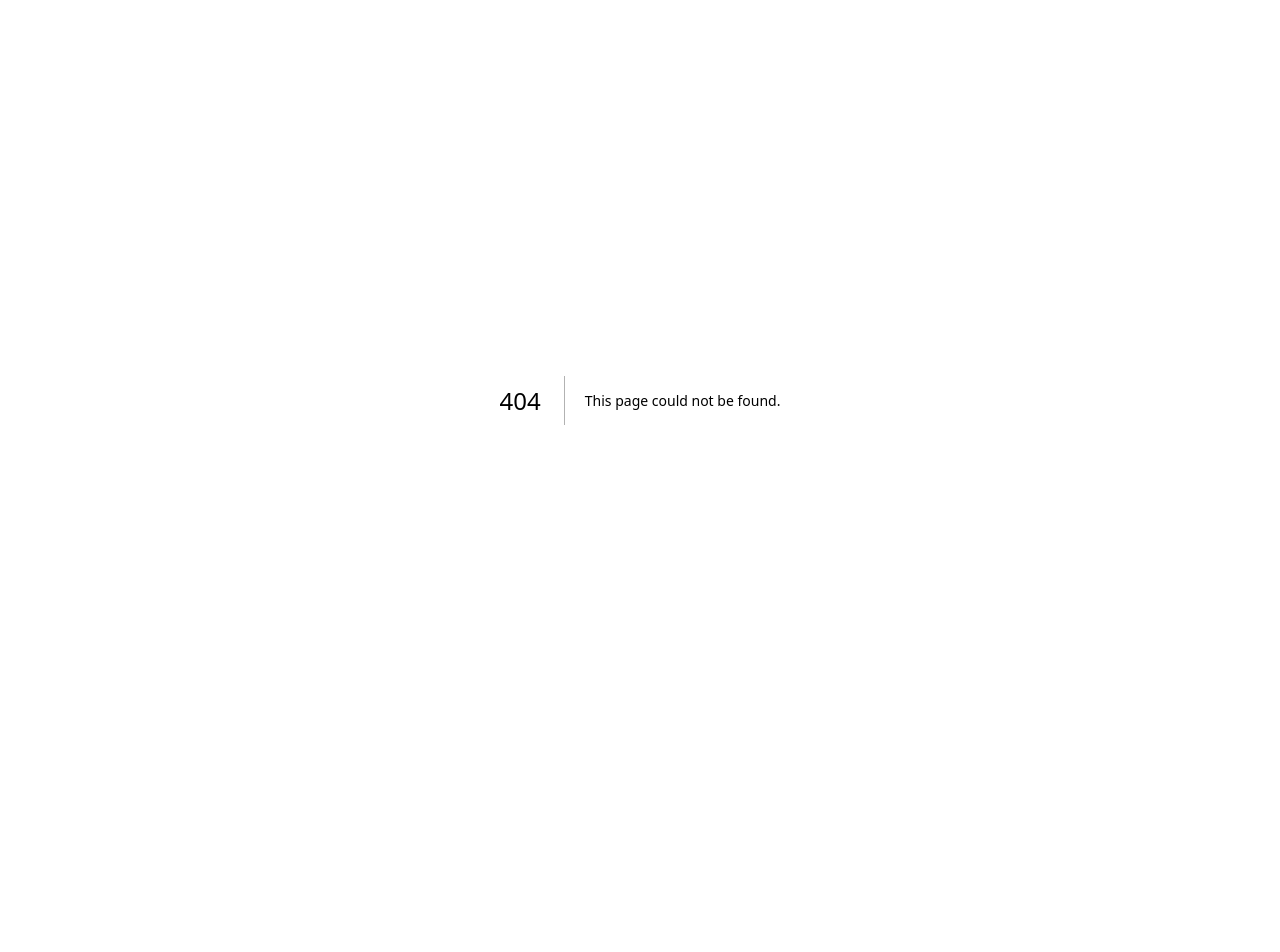
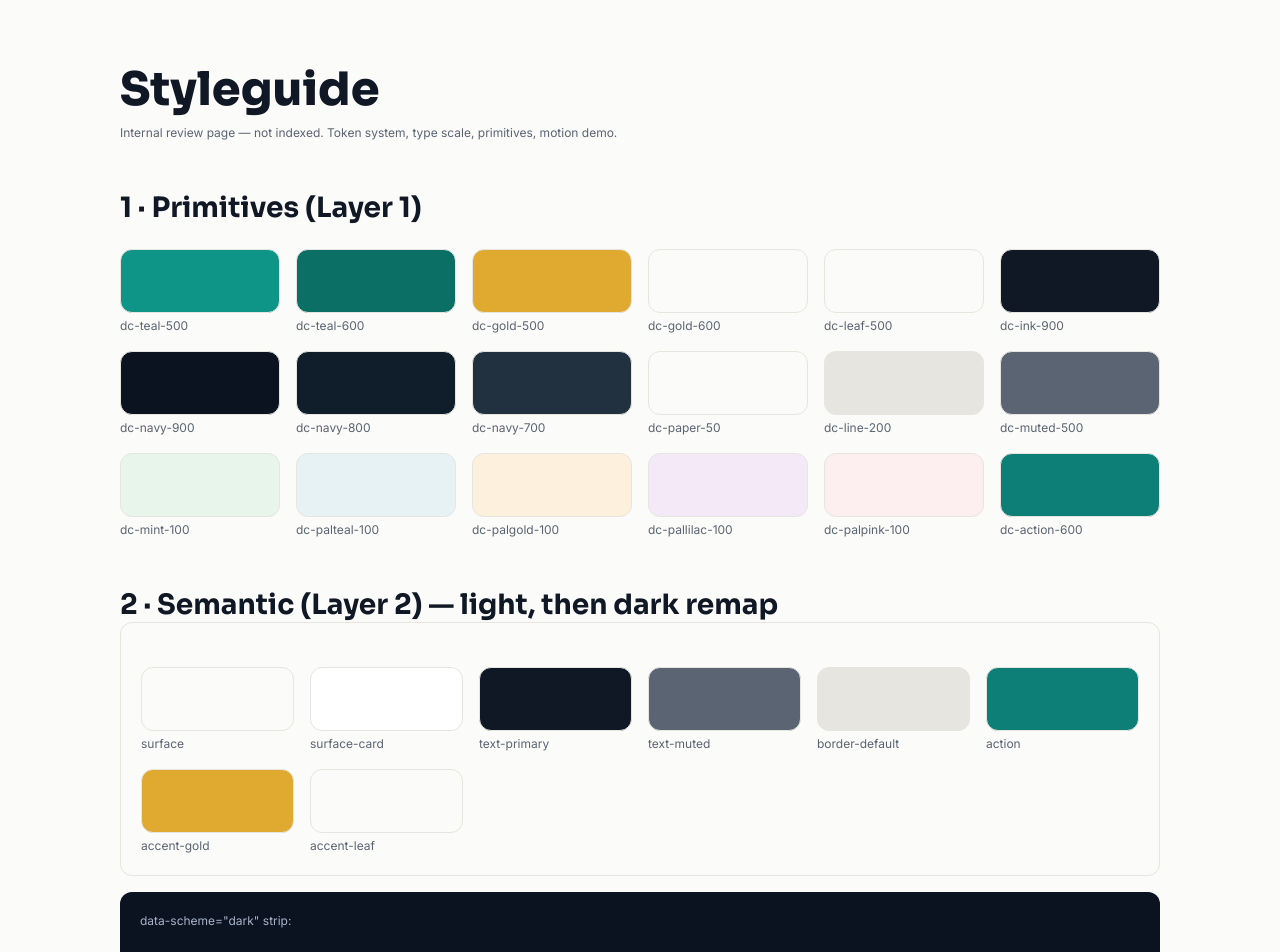
Before and after one commit to dhunganasaroj3/digital-chautari, a Next.js app: page /dev in a window 1280 px wide. Before the commit this address had no page. Shown: the top 952 px of the page. Before the commit the page ends 800 px from the top, so only its background shows below. Built offline with nearby package versions, Linux system fonts and the light colour scheme.

Commit message:
feat(dev): styleguide page at /dev, noindex (S1.10)

```diff
--- /dev/null
+++ b/app/dev/page.tsx
@@ -0,0 +1,200 @@
+import type { Metadata } from "next";
+import { Package, Sparkles } from "lucide-react";
+import { Eyebrow } from "@/components/ui/Eyebrow";
+import { GradientText } from "@/components/ui/GradientText";
+import { IconChip } from "@/components/ui/IconChip";
+import { Badge } from "@/components/ui/Badge";
+import { PillTag } from "@/components/ui/PillTag";
+import { Button } from "@/components/ui/Button";
+import { Card } from "@/components/ui/Card";
+import { StatBar } from "@/components/ui/StatBar";
+import { StaggerGroup } from "@/components/motion/StaggerGroup";
+
+export const metadata: Metadata = { robots: { index: false, follow: false } };
+
+const PRIMITIVES = [
+  "color-dc-teal-500",
+  "color-dc-teal-600",
+  "color-dc-gold-500",
+  "color-dc-gold-600",
+  "color-dc-leaf-500",
+  "color-dc-ink-900",
+  "color-dc-navy-900",
+  "color-dc-navy-800",
+  "color-dc-navy-700",
+  "color-dc-paper-50",
+  "color-dc-line-200",
+  "color-dc-muted-500",
+  "color-dc-mint-100",
+  "color-dc-palteal-100",
+  "color-dc-palgold-100",
+  "color-dc-pallilac-100",
+  "color-dc-palpink-100",
+  "color-dc-action-600",
+] as const;
+
+const SEMANTIC = [
+  { name: "surface", cssVar: "color-surface" },
+  { name: "surface-card", cssVar: "color-surface-card" },
+  { name: "text-primary", cssVar: "color-text-primary" },
+  { name: "text-muted", cssVar: "color-text-muted" },
+  { name: "border-default", cssVar: "color-border-default" },
+  { name: "action", cssVar: "color-action" },
+  { name: "accent-gold", cssVar: "color-accent-gold" },
+  { name: "accent-leaf", cssVar: "color-accent-leaf" },
+] as const;
+
+const TYPE_ROWS = [
+  { label: "H1 32 → 46 · 800", className: "font-heading text-h1 font-extrabold nav:text-h1-lg" },
+  { label: "H2 28 → 30 · 700", className: "font-heading text-h2 font-bold nav:text-h2-lg" },
+  { label: "H3 16 → 17 · 600", className: "font-heading text-h3 font-semibold nav:text-h3-lg" },
+  { label: "Lede 15 → 17 · 400", className: "text-lede nav:text-lede-lg" },
+  { label: "Small 12 → 13 · 500", className: "text-small font-medium nav:text-small-lg" },
+  { label: "Button 14 → 15 · 600", className: "text-btn font-semibold nav:text-btn-lg" },
+  {
+    label: "Eyebrow 11 → 13 · 600",
+    className: "text-eyebrow font-semibold uppercase tracking-eyebrow nav:text-eyebrow-lg",
+  },
+] as const;
+
+const DEMO_STATS = [
+  { icon: Package, value: "3", label: "Products" },
+  { icon: Sparkles, value: "7+", label: "Team Members" },
+  { icon: Package, value: "100%", label: "Commitment" },
+];
+
+function SectionTitle({ children }: { children: string }) {
+  return <h2 className="font-heading text-h2 font-bold">{children}</h2>;
+}
+
+function Swatches({ tokens }: { tokens: readonly { name: string; cssVar: string }[] }) {
+  return (
+    <div className="nav:grid-cols-4 mt-6 grid grid-cols-2 gap-4 lg:grid-cols-6">
+      {tokens.map((t) => (
+        <div key={t.name}>
+          <div
+            className="rounded-card border-border-default h-16 border"
+            style={{ backgroundColor: `var(--${t.cssVar})` }}
+          />
+          <p className="text-small text-text-muted mt-1">{t.name}</p>
+        </div>
+      ))}
+    </div>
+  );
+}
+
+export default function StyleguidePage() {
+  return (
+    <div className="container-dc section-standard flex flex-col gap-12">
+      <header>
+        <h1 className="font-heading text-h1 nav:text-h1-lg font-extrabold">Styleguide</h1>
+        <p className="text-small text-text-muted mt-2">
+          Internal review page — not indexed. Token system, type scale, primitives, motion demo.
+        </p>
+      </header>
+
+      <section>
+        <SectionTitle>1 · Primitives (Layer 1)</SectionTitle>
+        <Swatches
+          tokens={PRIMITIVES.map((cssVar) => ({ name: cssVar.replace("color-", ""), cssVar }))}
+        />
+      </section>
+
+      <section>
+        <SectionTitle>2 · Semantic (Layer 2) — light, then dark remap</SectionTitle>
+        <div className="rounded-card border-border-default border p-5">
+          <Swatches tokens={SEMANTIC} />
+        </div>
+        <div data-scheme="dark" className="rounded-card bg-surface mt-4 p-5">
+          <p className="text-small text-text-muted">data-scheme=&quot;dark&quot; strip:</p>
+          <Swatches tokens={SEMANTIC} />
+        </div>
+      </section>
+
+      <section>
+        <SectionTitle>3 · Type scale</SectionTitle>
+        <div className="mt-6 flex flex-col gap-4">
+          {TYPE_ROWS.map((row) => (
+            <div key={row.label} className="border-border-default border-b pb-4">
+              <span className={`${row.className} block`}>Digital Chautari — Aa</span>
+              <span className="text-small text-text-muted">{row.label}</span>
+            </div>
+          ))}
+        </div>
+      </section>
+
+      <section>
+        <SectionTitle>4 · Primitives (components)</SectionTitle>
+        <div className="mt-6 flex flex-col gap-6">
+          <div className="flex flex-wrap items-center gap-3">
+            <Eyebrow>Eyebrow light</Eyebrow>
+            <Badge>Badge</Badge>
+            <PillTag>PillTag</PillTag>
+            <GradientText>
+              <span className="font-heading text-h2 font-bold">Gradient on light</span>
+            </GradientText>
+          </div>
+          <div
+            data-scheme="dark"
+            className="rounded-card bg-surface flex flex-wrap items-center gap-3 p-5"
+          >
+            <Eyebrow dark>Eyebrow dark</Eyebrow>
+            <GradientText onDark>
+              <span className="font-heading text-h2 font-bold">Gradient on dark</span>
+            </GradientText>
+            <Button href="/dev" variant="ghostDark">
+              Ghost dark
+            </Button>
+          </div>
+          <div className="flex flex-wrap items-center gap-3">
+            {[0, 1, 2, 3, 4].map((i) => (
+              <IconChip key={i} icon={Package} tone={i} />
+            ))}
+            <IconChip icon={Sparkles} tone="gold" />
+          </div>
+          <div className="flex flex-wrap items-center gap-3">
+            <Button href="/dev">Primary</Button>
+            <Button href="/dev" variant="ghost">
+              Ghost
+            </Button>
+            <Button href="/dev" variant="pill">
+              Pill
+            </Button>
+          </div>
+          <div className="nav:grid-cols-2 grid grid-cols-1 gap-5">
+            <Card>
+              <IconChip icon={Sparkles} tone={2} className="chip-scale" />
+              <h3 className="font-heading text-h3 nav:text-h3-lg mt-4 font-bold">Card sample</h3>
+              <p className="text-small-lg text-text-muted mt-2">
+                Hover me — chip scales 1.08, card lifts with shadow-card-hover.
+              </p>
+            </Card>
+            <StatBar items={DEMO_STATS} />
+          </div>
+        </div>
+      </section>
+
+      <section>
+        <SectionTitle>5 · StaggerGroup reveal demo (scroll)</SectionTitle>
+        <StaggerGroup className="nav:grid-cols-3 mt-6 grid grid-cols-1 gap-5">
+          {[0, 1, 2, 3, 4, 5].map((i) => (
+            <Card key={i} reveal>
+              <IconChip icon={Package} tone={i} />
+              <h3 className="font-heading text-h3 nav:text-h3-lg mt-4 font-bold">Demo {i + 1}</h3>
+              <p className="text-small-lg text-text-muted mt-2">Staggers at 70ms, 0.45s ease.</p>
+            </Card>
+          ))}
+        </StaggerGroup>
+      </section>
+
+      <section>
+        <SectionTitle>6 · hero-bg utility</SectionTitle>
+        <div className="hero-bg rounded-card border-border-default mt-6 border p-8">
+          <p className="font-heading text-h2 font-bold">
+            Mint → paper with radial glows (top right)
+          </p>
+        </div>
+      </section>
+    </div>
+  );
+}
```
